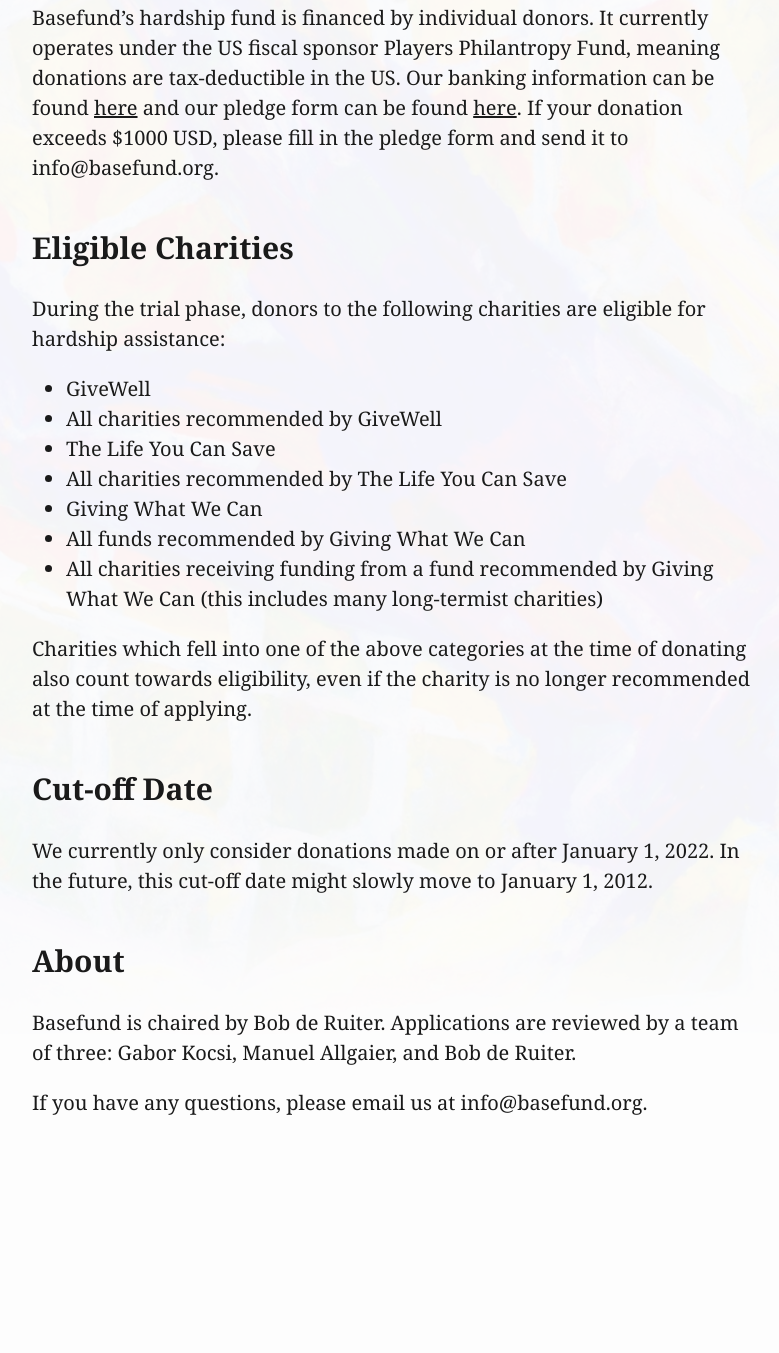
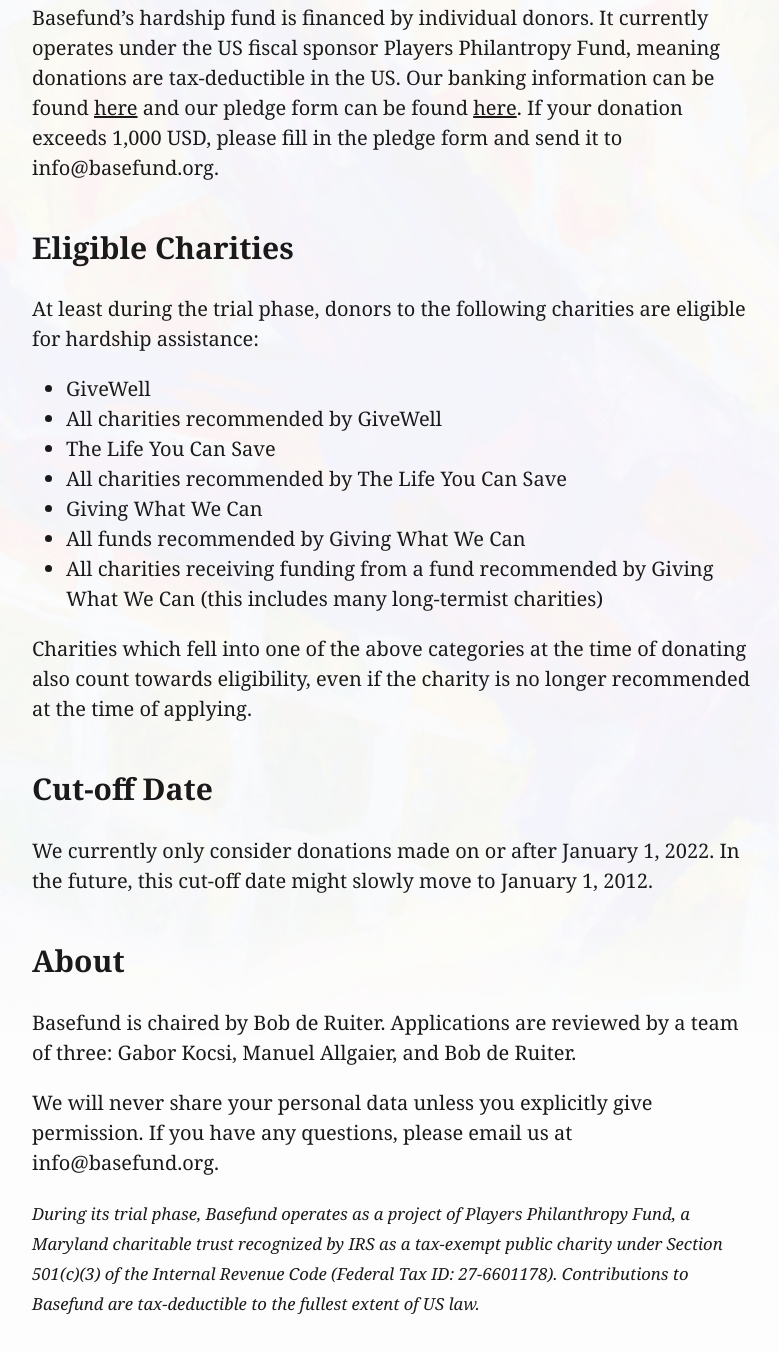
Before and after one commit to bopjesvla/wwwemergencyfund, a plain HTML site: page index.html in a window 1280 px wide. Shown: the part 1524-2877 px from the top of the page, without its empty margins (248-1027 px from the left). Before the commit the page ends 2712 px from the top, so only its background shows below. Drawn offline with Linux system fonts and the light colour scheme.

Commit message:
textual changes

```diff
--- a/index.html
+++ b/index.html
@@ -223,7 +223,7 @@
 within 7 days. If your application is accepted, the amount you receive
 will be the <strong>lowest</strong> of three figures:</p>
 <ol type="1">
-<li>The payout suggested by the hardship examiner</li>
+<li>The payout suggested by the hardship examiners</li>
 <li>50% of your donations to cost-effective charities made in 2022 and
 2023</li>
 <li>1,000 USD, or the equivalent amount in another currency</li>
@@ -237,11 +237,11 @@
 meaning donations are tax-deductible in the US. Our banking information
 can be found <a href="Basefund-letter.pdf">here</a> and our pledge form
 can be found <a href="Basefund-pledgeform.pdf">here</a>. If your
-donation exceeds $1000 USD, please fill in the pledge form and send it
+donation exceeds 1,000 USD, please fill in the pledge form and send it
 to info@basefund.org.</p>
 <h2 id="eligible-charities">Eligible Charities</h2>
-<p>During the trial phase, donors to the following charities are
-eligible for hardship assistance:</p>
+<p>At least during the trial phase, donors to the following charities
+are eligible for hardship assistance:</p>
 <ul>
 <li>GiveWell</li>
 <li>All charities recommended by GiveWell</li>
@@ -262,7 +262,13 @@
 <h2 id="about">About</h2>
 <p>Basefund is chaired by Bob de Ruiter. Applications are reviewed by a
 team of three: Gabor Kocsi, Manuel Allgaier, and Bob de Ruiter.</p>
-<p>If you have any questions, please email us at in<span
+<p>We will never share your personal data unless you explicitly give
+permission. If you have any questions, please email us at in<span
 style="display: none;">DONTCOPYTHIS</span>fo@basefund.org.</p>
+<p><em><small>During its trial phase, Basefund operates as a project of
+Players Philanthropy Fund, a Maryland charitable trust recognized by IRS
+as a tax-exempt public charity under Section 501(c)(3) of the Internal
+Revenue Code (Federal Tax ID: 27-6601178). Contributions to Basefund are
+tax-deductible to the fullest extent of US law.</small></em></p>
 </body>
 </html>
```
Also changed, not shown: 2 other files.
